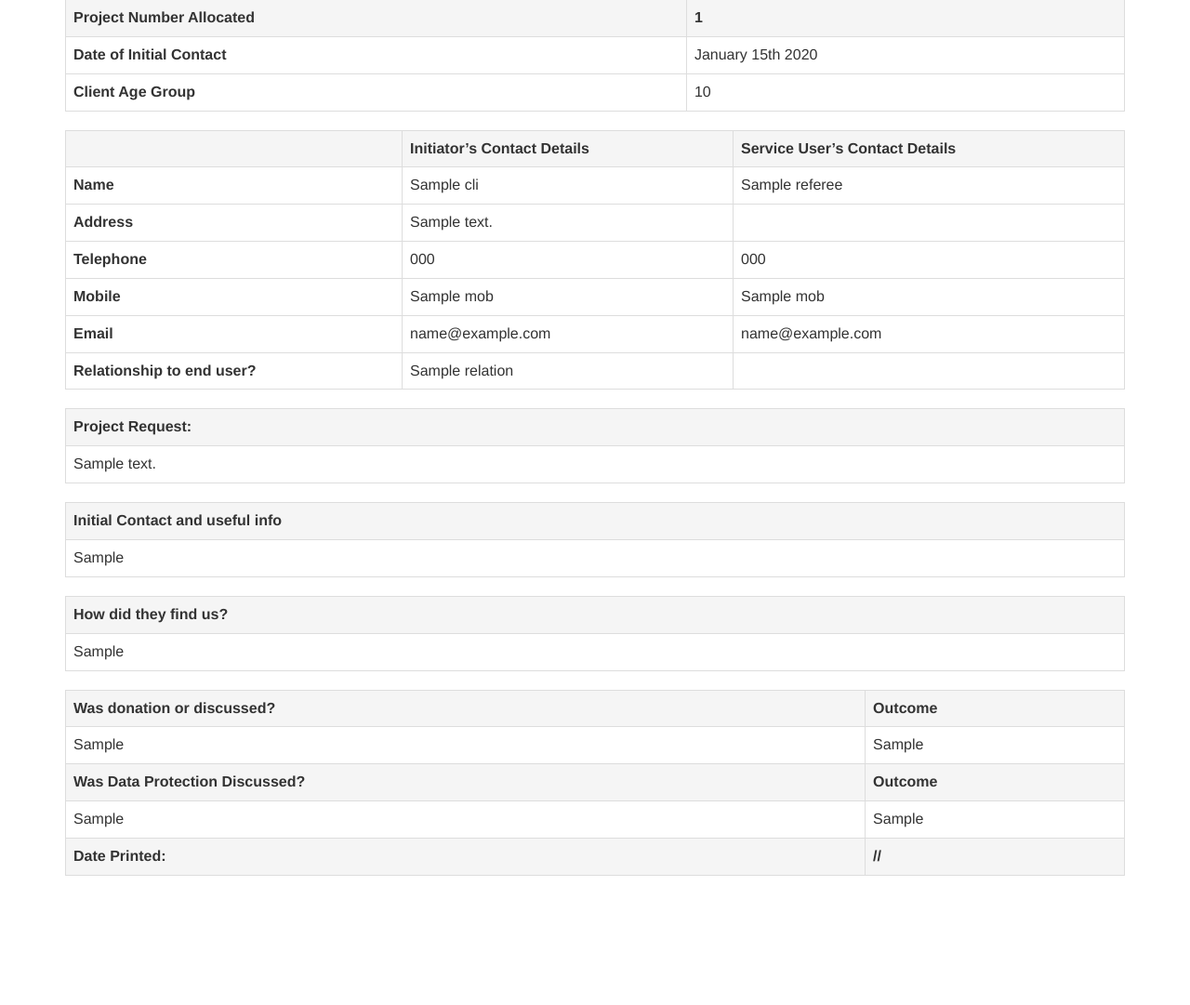
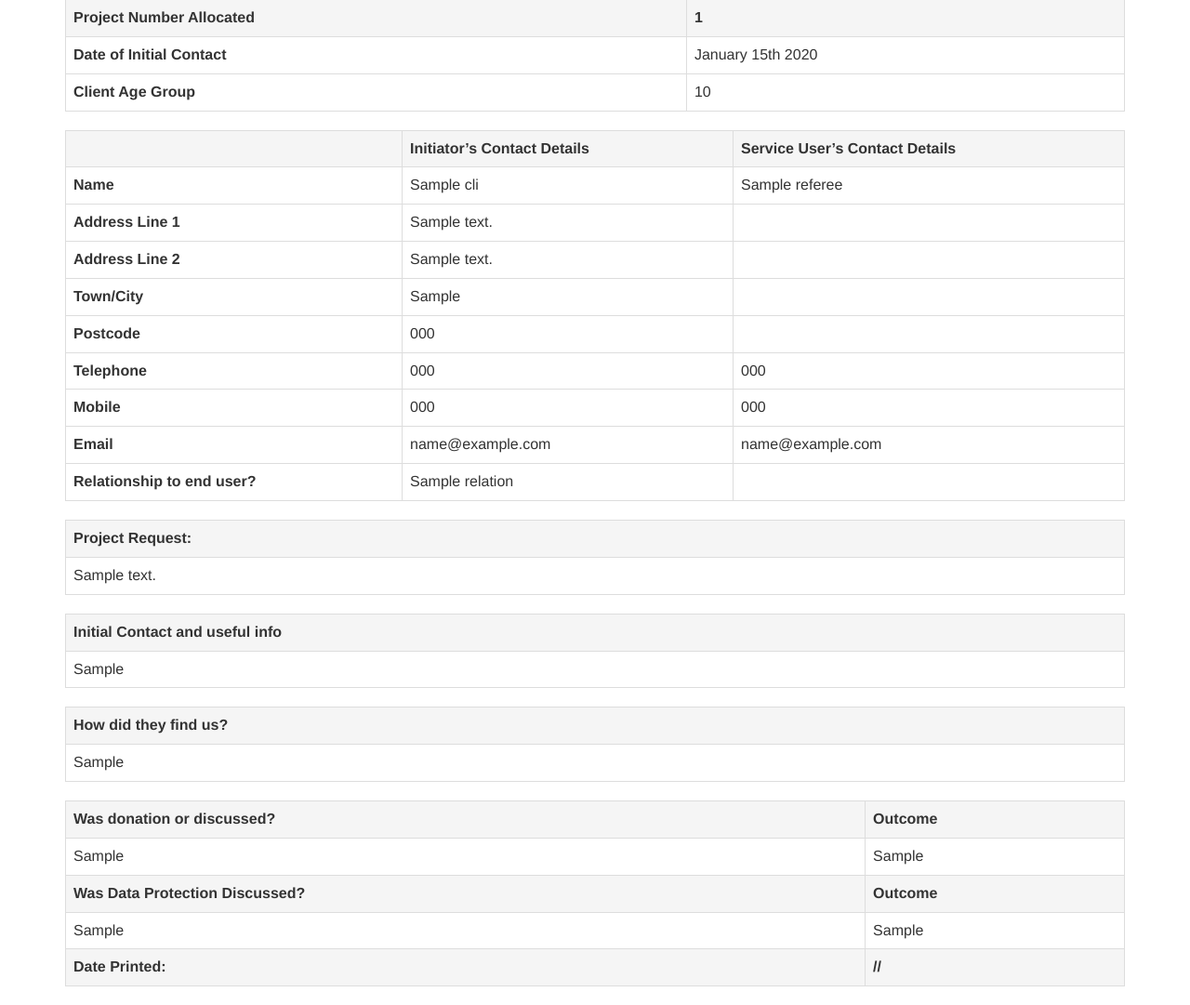
Before and after one commit to MDubul/remap, a Python web app: template app/templates/project-detailed-pdf.html in a window 1280 px wide. Shown: the part 254-1335 px from the top of the page at 93% size. Before the commit the page ends 1196 px from the top, so only its background shows below. Run offline with Jinja, Linux system fonts and the light colour scheme; the template is opened without the code that fills it: most values are stand-ins (such as "Sample title", 1, 10 or a date in 2020); grey boxes marked "Sample" are stand-in pictures; some libraries are stand-ins or nearby versions.

Commit message:
added new address column for detailed pdf

```diff
--- a/app/templates/project-detailed-pdf.html
+++ b/app/templates/project-detailed-pdf.html
@@ -75,24 +75,45 @@
           {% endif %}
         </tr>
         <tr>
-          <th>Address</th>
-          <td>{{cli.address}}</td>
+          <th>Address Line 1</th>
+          <td>{{cli.address_line_1}}</td>
+          {% if referee %}
+          <td></td>
+          {% endif %}
+        </tr>
+        <tr>
+          <th>Address Line 2</th>
+          <td>{{cli.address_line_2}}</td>
+          {% if referee %}
+          <td></td>
+          {% endif %}
+        </tr>
+        <tr>
+          <th>Town/City</th>
+          <td>{{cli.town_city}}</td>
+          {% if referee %}
+          <td></td>
+          {% endif %}
+        </tr>
+        <tr>
+          <th>Postcode</th>
+          <td>{{cli.postcode}}</td>
           {% if referee %}
           <td></td>
           {% endif %}
         </tr>
         <tr>
           <th>Telephone</th>
-          <td>{{cli.tel}}</td>
+          <td>{{cli.telephone}}</td>
           {% if referee %}
-          <td>{{referee.tel}}</td>
+          <td>{{referee.telephone}}</td>
           {% endif %}
         </tr>
         <tr>
           <th>Mobile</th>
-          <td>{{cli.mob}}</td>
+          <td>{{cli.mobile}}</td>
           {% if referee %}
-          <td>{{referee.mob}}</td>
+          <td>{{referee.mobile}}</td>
           {% endif %}
         </tr>
         <tr>
@@ -136,7 +157,7 @@
           <th class="active"> How did they find us?</th>
         </tr>
         <tr>
-          <td>{{cli.how_find}}</td>
+          <td>{{cli.how_they_find_us}}</td>
         </tr>
       </table>
 
```
